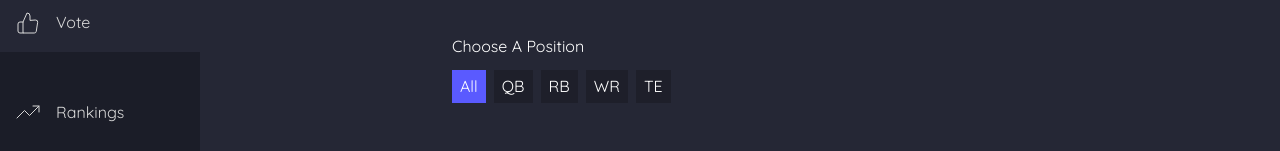
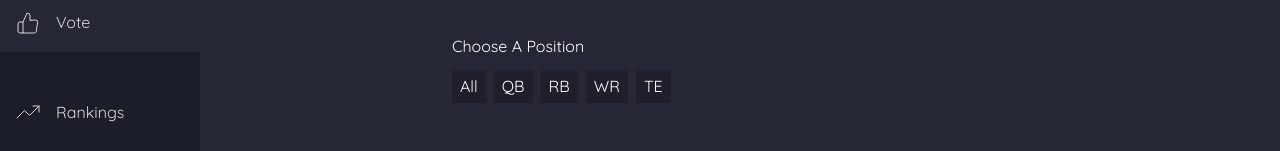
Before and after one commit to CozySchmidt/DynastyTools, a React (Create React App) app in the folder frontend/: page /vote in a window 1280 px wide. Shown: the part 337-488 px from the top of the page. Built offline with nearby package versions, Linux system fonts and the light colour scheme; no server answers.

Commit message:
Added useEffect for value input

```diff
--- a/frontend/src/components/ButtonGroup.js
+++ b/frontend/src/components/ButtonGroup.js
@@ -1,4 +1,4 @@
-import { useState } from 'react';
+import { useEffect, useState } from 'react';
 
 const ButtonGroup = ({ buttons, label , allowMultiple = false, onChange, defaultValue = allowMultiple ? [] : null, value, className}) => {
 
@@ -20,6 +20,10 @@ const ButtonGroup = ({ buttons, label , allowMultiple = false, onChange, default
         setSelectedValue(allowMultiple ? [...selectedValue, value] : value);
         onChange(allowMultiple ? [...selectedValue, value] : value);
     }
+
+    useEffect(() => {
+        if (value !== undefined) setSelectedValue(value);
+    }, [value])
 
     return (
         <div className={`${className} button-group`} title={label}>
```
